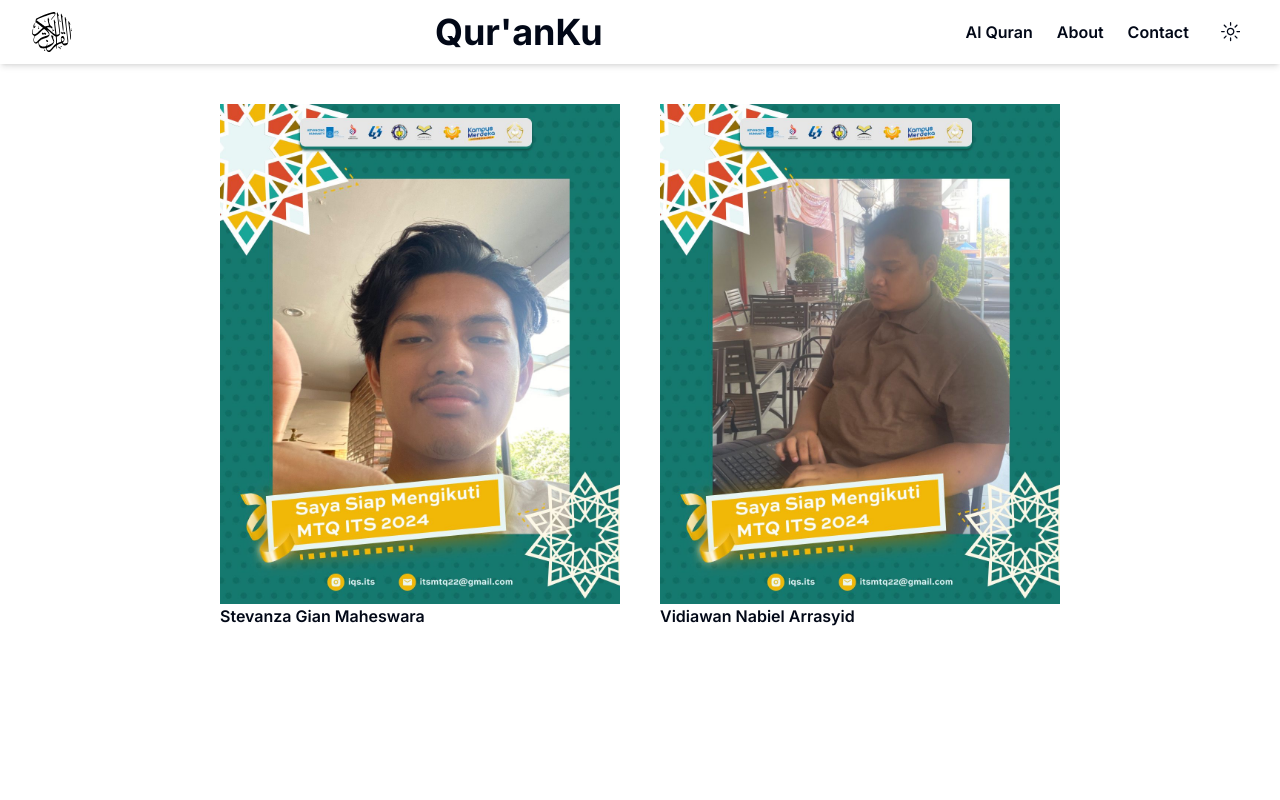
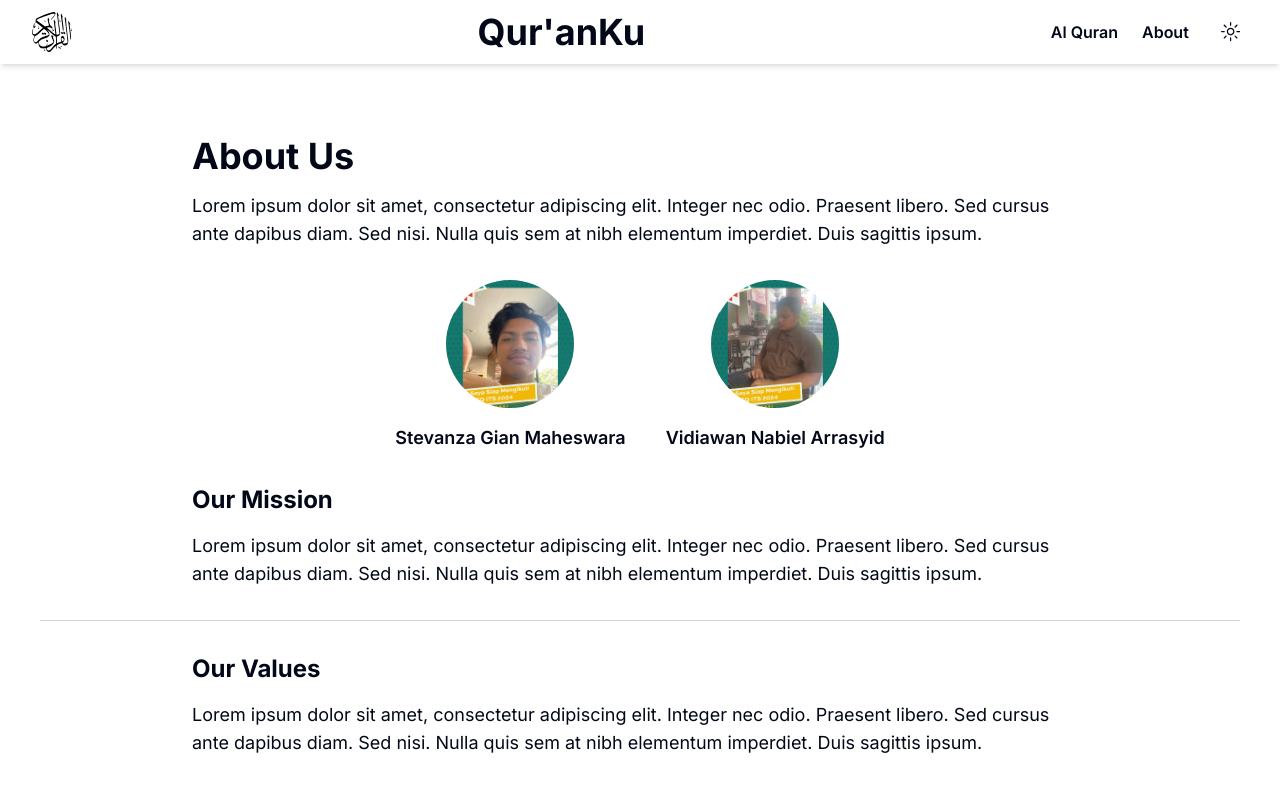
Before and after one commit to nabielvna/quranku, a Next.js app: page /about in a window 1280 px wide. Shown: the top 800 px of the page. Built offline with nearby package versions, Linux system fonts and the light colour scheme.

Commit message:
22/5/2024

```diff
--- /dev/null
+++ b/drizzle/meta/_journal.json
@@ -0,0 +1 @@
+{"version":"6","dialect":"postgresql","entries":[]}
--- a/package.json
+++ b/package.json
@@ -24,10 +24,12 @@
     "cheerio": "^1.0.0-rc.12",
     "class-variance-authority": "^0.7.0",
     "clsx": "^2.1.1",
+    "drizzle-orm": "^0.30.10",
     "lucide-react": "^0.378.0",
     "moment-timezone": "^0.5.45",
     "next": "14.2.3",
     "next-themes": "^0.3.0",
+    "postgres": "^3.4.4",
     "react": "^18",
     "react-dom": "^18",
     "tailwind-merge": "^2.3.0",
@@ -38,6 +40,7 @@
     "@types/node": "^20",
     "@types/react": "^18",
     "@types/react-dom": "^18",
+    "drizzle-kit": "^0.21.2",
     "eslint": "^8",
     "eslint-config-next": "14.2.3",
     "postcss": "^8",
--- a/src/app/about/page.tsx
+++ b/src/app/about/page.tsx
@@ -1,24 +1,51 @@
 import Image from "next/image";
 
 export default function Page() {
-  // Daftar gambar
   const images = [
     { src: "/Gian.jpg", alt: "Gian", Name: "Stevanza Gian Maheswara" },
     { src: "/Nabiel.jpg", alt: "Nabiel", Name: "Vidiawan Nabiel Arrasyid" },
   ];
 
   return (
-    <main className="flex flex-col w-full h-screen max-h-screen items-center p-10">
-      <div className="flex flex-row space-x-10">
+    <main className="flex flex-col h-screen items-center p-10 mt-24">
+      <div className="max-w-4xl mb-8">
+        <h1 className="text-4xl font-bold mb-4">About Us</h1>
+        <p className="text-lg">
+          Lorem ipsum dolor sit amet, consectetur adipiscing elit. Integer nec odio. Praesent libero.
+          Sed cursus ante dapibus diam. Sed nisi. Nulla quis sem at nibh elementum imperdiet. Duis sagittis ipsum.
+        </p>
+      </div>
+
+      <div className="max-w-4xl flex flex-row space-x-10 mb-8">
         {images.map((image, index) => (
-          <div key={index}>
-            <Image src={image.src} width={400} height={400} alt={image.alt} />
-            <div>
-              <span className="font-semibold">{image.Name}</span>
+          <div key={index} className="flex flex-col items-center">
+            <div className="flex-shrink-0 w-32 h-32 relative">
+              <Image src={image.src} layout="fill" objectFit="cover" alt={image.alt} className="rounded-full" />
+            </div>
+            <div className="mt-4">
+              <span className="font-semibold text-lg">{image.Name}</span>
             </div>
           </div>
         ))}
       </div>
-    </main>
-  );
+
+      <div className="max-w-4xl text-lg">
+        <h2 className="text-2xl font-bold mb-4">Our Mission</h2>
+        <p>
+          Lorem ipsum dolor sit amet, consectetur adipiscing elit. Integer nec odio. Praesent libero.
+          Sed cursus ante dapibus diam. Sed nisi. Nulla quis sem at nibh elementum imperdiet. Duis sagittis ipsum.
+        </p>
+      </div>
+
+      <hr className="my-8 w-full border-gray-300" />
+
+      <div className="max-w-4xl text-lg">
+        <h2 className="text-2xl font-bold mb-4">Our Values</h2>
+        <p>
+          Lorem ipsum dolor sit amet, consectetur adipiscing elit. Integer nec odio. Praesent libero.
+          Sed cursus ante dapibus diam. Sed nisi. Nulla quis sem at nibh elementum imperdiet. Duis sagittis ipsum.
+        </p>
+      </div>
+    </main>
+  );
 }
--- a/src/app/components/navbar.tsx
+++ b/src/app/components/navbar.tsx
@@ -15,7 +15,7 @@ import { Separator } from "@/components/ui/separator";
 
 export default function Navbar() {
   return (
-    <nav className="sticky top-0 w-full bg-white dark:bg-slate-950 shadow-md z-10">
+    <nav className="fixed top-0 w-full bg-white dark:bg-slate-950 shadow-md z-10">
       <div className="w-full mx-auto px-8">
         <div className="flex items-center justify-between h-16">
           <div>
@@ -31,7 +31,6 @@ export default function Navbar() {
             <div className="ml-auto flex items-center space-x-6 font-semibold">
               <Link href="/quran">Al Quran</Link>
               <Link href="/about">About</Link>
-              <Link href="/contact">Contact</Link>
               <div><ModeToggle /></div>
             </div>
           </div>
--- a/src/app/layout.tsx
+++ b/src/app/layout.tsx
@@ -4,6 +4,7 @@ import { Inter as FontSans } from "next/font/google";
 import { ThemeProvider } from "@/components/theme-provider";
 import "./globals.css";
 import Navbar from "./components/navbar";
+
 
 export const metadata: Metadata = {
   title: "Quranku",
@@ -36,10 +37,12 @@ export default function RootLayout({
           disableTransitionOnChange
         >
           <Navbar />
-          {children}
-          <footer className="w-full py-4 bg-gray-200 dark:bg-slate-800 text-center">
-            <p>&copy; {new Date().getFullYear()} Lucky Strike Team. All rights reserved.</p>
-          </footer>
+          <main>
+            {children}
+            <footer className="w-full py-4 bg-gray-200 dark:bg-slate-800 text-center">
+              <p>&copy; {new Date().getFullYear()} Lucky Strike Team. All rights reserved.</p>
+            </footer>
+          </main>
         </ThemeProvider>
       </body>
     </html>
--- a/src/app/page.tsx
+++ b/src/app/page.tsx
@@ -18,12 +18,6 @@ export default function Page() {
           <RandomVerse/>
         </div>
       </section>
-      <div className="relative w-full mb-10">
-        <div className="absolute top-1/2 left-1/2 z-50 transform -translate-x-1/2 -translate-y-[50%] md:-translate-y-[40%]  w-full md:w-[65%] h-[10vh] rounded-full bg-white dark:bg-[#353969]">
-        </div>
-        <div className="absolute top-1/2 left-1/2 transform -translate-x-1/2 md:-translate-x-[51.2%] -translate-y-[30%] w-full md:w-[65%] h-[10vh] rounded-full bg-[#353969] dark:bg-[#292d56]">
-        </div>
-      </div>
       <section className="my-16">
         <div className="w-full flex flex-col items-center">
            <p className="font-bold text-4xl">Alquran</p>
--- a/src/app/quran/[number]/page.tsx
+++ b/src/app/quran/[number]/page.tsx
@@ -2,7 +2,7 @@
 
 import { useState, useEffect } from 'react';
 import { fetchChapters, fetchVersesByChapter, fetchQuranVersesUthmani, fetchQuranTranslation } from "@/lib/api";
-import type { Chapter, VersesByChapter, VerseWithTranslation } from "@/types/types";
+import type { Chapter, VersesFetch, VerseWithTranslation } from "@/types/types";
 import ChapterInfoComponent from "./components/chapter-info";
 import Link from "next/link";
 import { ChevronLeft, ChevronRight } from "lucide-react";
@@ -27,12 +27,12 @@ const fetchData = async (chapterId: number) => {
     throw new Error("Chapter not found");
   }
 
-  const firstPageData: VersesByChapter = await fetchVersesByChapter(chapterId.toString(), 1, 50);
+  const firstPageData: VersesFetch = await fetchVersesByChapter(chapterId.toString(), 1, 50);
   const totalPages = firstPageData.pagination.total_pages;
 
   let allVerses: any[] = [];
   for (let i = 1; i <= totalPages; i++) {
-    const pageData: VersesByChapter = await fetchVersesByChapter(chapterId.toString(), i, 50);
+    const pageData: VersesFetch = await fetchVersesByChapter(chapterId.toString(), i, 50);
     allVerses = allVerses.concat(pageData.verses);
   }
 
@@ -52,6 +52,7 @@ const fetchData = async (chapterId: number) => {
 };
 
 const Page = ({ params }: { params: { number: string } }) => {
+  console.log(params.number);
   const [chapter, setChapter] = useState<Chapter | null>(null);
   const [versesUthmani, setVersesUthmani] = useState<VerseWithTranslation[]>([]);
   const [selectedOptions, setSelectedOptions] = useState<string[]>(['']);
--- /dev/null
+++ b/src/app/quran/read/[page]/page.tsx
@@ -0,0 +1,51 @@
+"use client"
+
+import { useEffect, useState } from 'react';
+import { fetchVersesByPage, fetchQuranVersesUthmani } from '@/lib/api';
+import type { Verse, VerseUthmani } from '@/types/types';
+
+
+const Page = ({ params }: { params: { page: string } }) => {
+  console.log(params);
+  const [verses, setVerses] = useState<VerseUthmani[]>([]);
+  const [loading, setLoading] = useState(true);
+
+  useEffect(() => {
+    const fetchData = async () => {
+      try {
+        const verseData = await fetchVersesByPage(params.page);
+        const { verses } = verseData;
+
+        const uthmaniVersesPromises = verses.map((verse: Verse) => fetchQuranVersesUthmani(verse.verse_key));
+        const uthmaniVersesArrays = await Promise.all(uthmaniVersesPromises);
+        const uthmaniVerses = uthmaniVersesArrays.flat();
+
+        console.log(uthmaniVerses);
+
+        setVerses(uthmaniVerses);
+      } catch (error) {
+        console.error('Error fetching verses:', error);
+      } finally {
+        setLoading(false);
+      }
+    };
+
+    fetchData();
+  }, [params.page]);
+
+  if (loading) {
+    return <div>Loading...</div>;
+  }
+
+  return (
+    <div className='w-full h-screen flex flex-col items-center justify-center'>
+      <div className='w-[35%] bg-red-600 text-justify'>
+        {verses.map((verse) => (
+          <p className="text-2xl font-semibold" key={verse.id}> {verse.text_uthmani}</p>
+        ))}
+      </div>
+    </div>
+  );
+};
+
+export default Page;
--- a/src/lib/api.ts
+++ b/src/lib/api.ts
@@ -64,6 +64,20 @@ export async function fetchRandomVerse() {
   }
 }
 
+export const fetchVersesByPage = async (pageNumber: string) => {
+  try {
+    const response = await fetch(`${API_URL}/verses/by_page/${pageNumber}`);
+    if (!response.ok) {
+      throw new Error('Failed to fetch data from the API');
+    }
+    const data = await response.json();
+    return data;
+  } catch (error) {
+    console.error('Error fetching data from the API:', error);
+    throw error;
+  }
+};
+
 export const fetchVersesByChapter = async (chapterNumber: string, page: number, perPage: number) => {
   try {
     const response = await fetch(`${API_URL}/verses/by_chapter/${chapterNumber}?page=${page}&per_page=${perPage}`);
--- a/src/types/types.ts
+++ b/src/types/types.ts
@@ -31,7 +31,7 @@ export interface Verse {
   juz_number: number;
 }
 
-export interface VersesByChapter {
+export interface VersesFetch {
   verses: Verse[];
   pagination: {
     per_page: number;
--- a/tsconfig.json
+++ b/tsconfig.json
@@ -1,6 +1,6 @@
 {
   "compilerOptions": {
-    "target": "es5",
+    "target": "ES5",
     "downlevelIteration": true,
     "lib": ["dom", "dom.iterable", "esnext"],
     "allowJs": true,
```
Also changed, not shown: drizzle.config.ts (added, +10 -0 lines), 2 other files (tests, documents, lock files or other folders).
